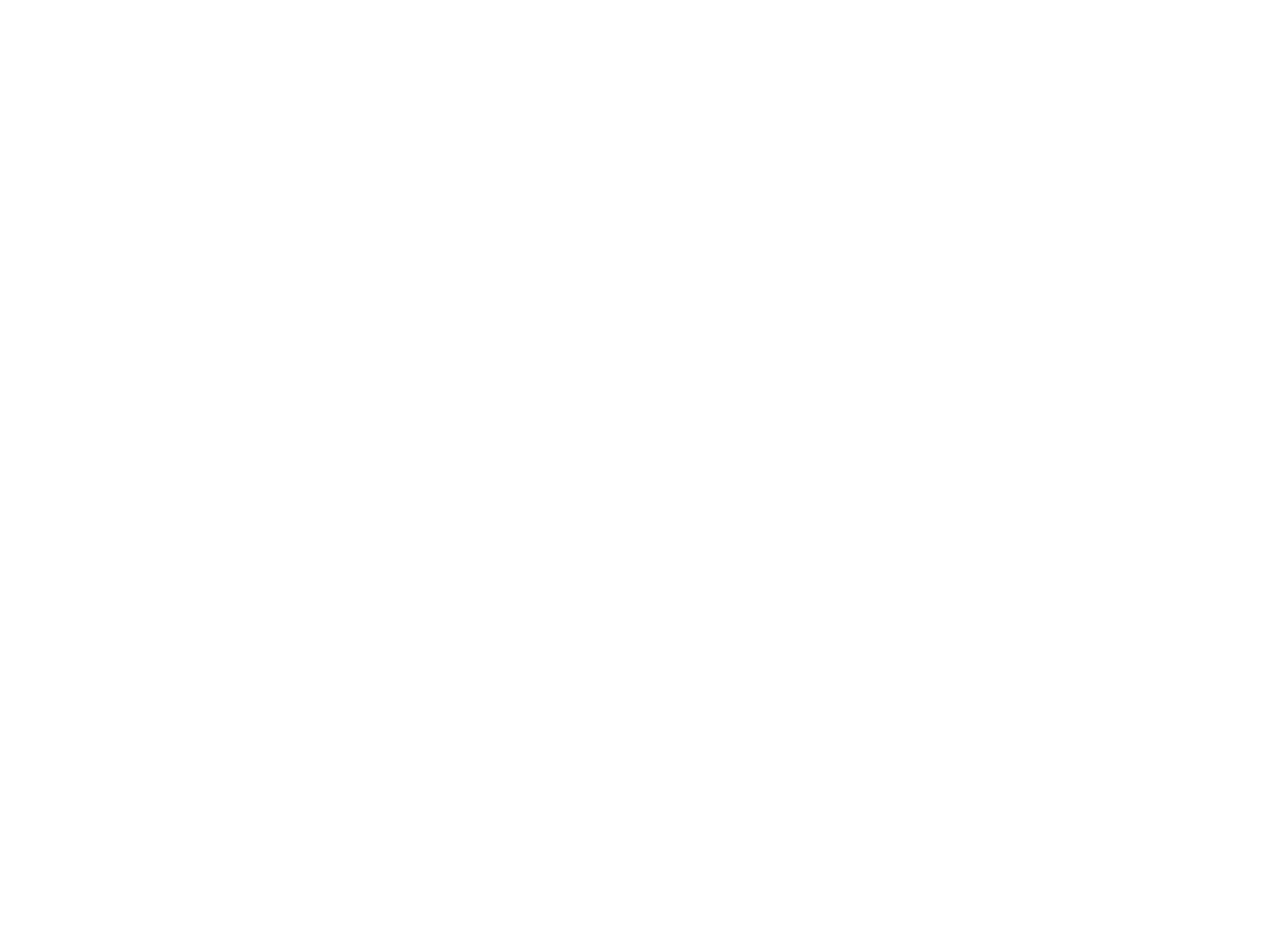
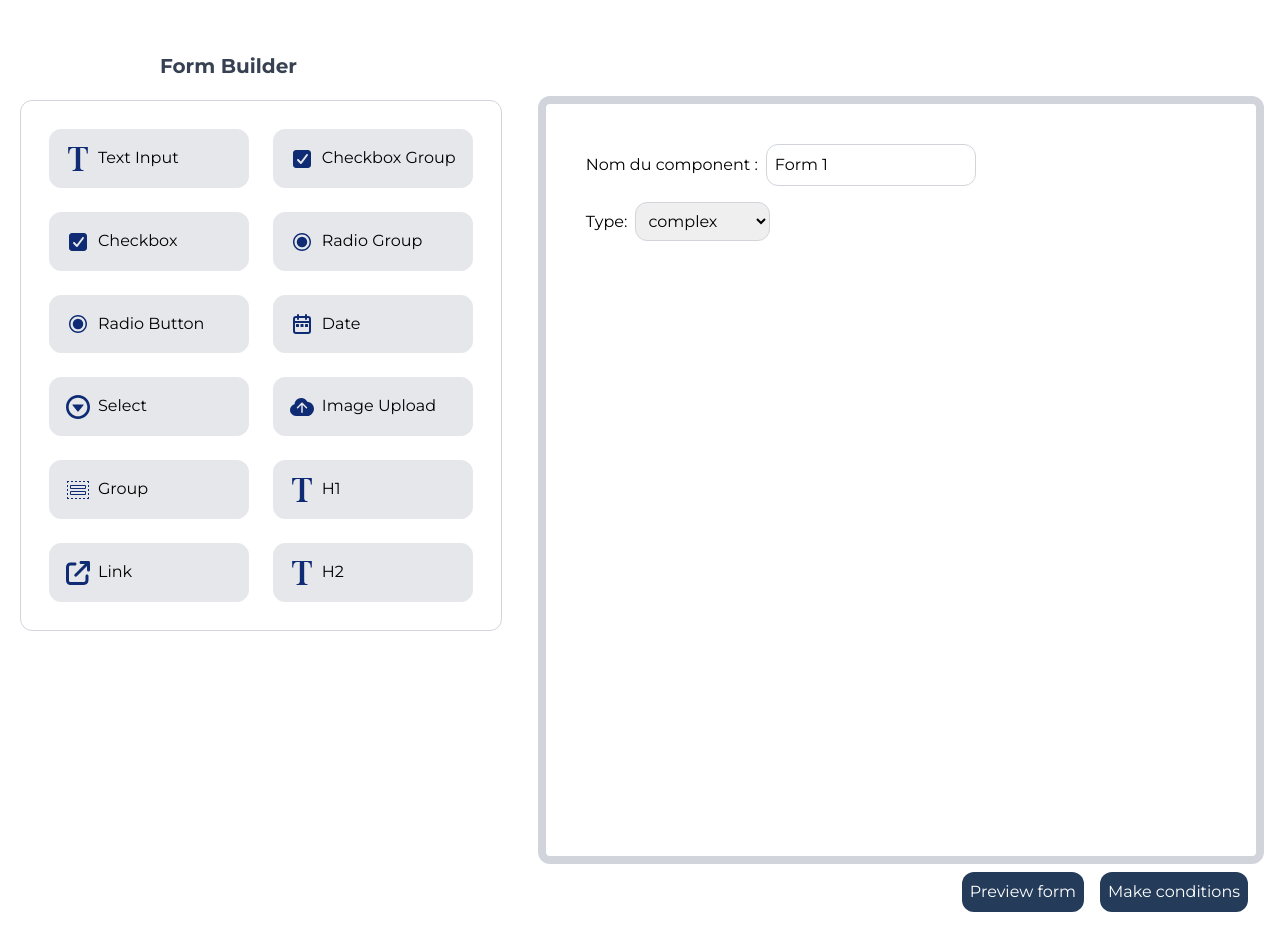
Before and after one commit to Bjaoui-mohamed-aziz/Form-builder, a React (Vite) app: page /form-builder/1 in a window 1280 px wide. Before the commit this address had no page. Before the commit the page ends 800 px from the top, so only its background shows below. Built offline with nearby package versions, Linux system fonts and the light colour scheme.

Commit message:
Ensured FormComponent reflects updated component name and type from FormBuilder

```diff
--- a/src/App.tsx
+++ b/src/App.tsx
@@ -1,12 +1,22 @@
-// App.tsx
-import React from 'react';
-import { Routes, Route } from 'react-router-dom';
+import React, { useState } from 'react';
+import { Routes, Route, useParams } from 'react-router-dom';
 import FormList from './components/FormList';
 import DragDropContext from './components/DragDropContext';
 import Sidebar from './components/Sidebar';
 import FormBuilder from './components/FormBuilder';
 
+type Form = {
+  id: string;
+  name: string;
+  type: string;
+};
+
 const App: React.FC = () => {
+  const [forms, setForms] = useState<Form[]>([
+    { id: '1', name: 'Form 1', type: 'Type 1' },
+    // Add more initial forms if needed
+  ]);
+
   return (
     <Routes>
       <Route
@@ -14,22 +24,21 @@
         element={
           <div className="min-h-screen bg-gray-100 p-8">
             <h1 className="text-2xl font-bold mb-4">Form Components</h1>
-            <FormList />
+            <FormList forms={forms} setForms={setForms} />
           </div>
         }
       />
       <Route
-        path="/form-builder"
+        path="/form-builder/:id"
         element={
           <DragDropContext>
             <div className="flex h-screen mt-8">
               <Sidebar />
-              <FormBuilder />
+              <FormBuilder forms={forms} setForms={setForms} />
             </div>
           </DragDropContext>
         }
       />
-
     </Routes>
   );
 };
--- a/src/components/ConditionModal.tsx
+++ b/src/components/ConditionModal.tsx
@@ -91,7 +91,7 @@
         <div className="flex justify-end">
           <button
             onClick={handleSave}
-            className="bg-blue-500 text-white px-4 py-2 rounded mr-2 hover:bg-blue-600"
+            className="bg-[#243c5a] text-white px-4 py-2 rounded mr-2 hover:bg-blue-600"
           >
             Save
           </button>
--- a/src/components/FormBuilder.tsx
+++ b/src/components/FormBuilder.tsx
@@ -1,4 +1,4 @@
-import React, {  useState } from "react";
+import React, {  useEffect, useState } from "react";
 import { useDrop } from "react-dnd";
 import { ItemTypes, ItemType } from "./types";
 import EditOptionsModal from "./EditOptionsModal";
@@ -10,7 +10,8 @@
 import { Condition } from "./types";
 import ConditionModal from "./ConditionModal";
 import ModalPreview from "./ModalPreview";
-
+import { useNavigate, useParams } from "react-router-dom";
+import FormComponent from "./FormComponent";
 
 
 type FormElement = {
@@ -24,29 +25,60 @@
   conditions?: Condition[];
 };
 
+type Form = {
+  id: string;
+  name: string;
+  type: string;
+};
 
+type FormBuilderProps = {
+  forms: Form[];
+  setForms: React.Dispatch<React.SetStateAction<Form[]>>;
+};
 
-const FormBuilder: React.FC = () => {
+const FormBuilder: React.FC<FormBuilderProps> = ({ forms, setForms }) => {
   const [formElements, setFormElements] = useState<FormElement[]>([]);
   const [showModal, setShowModal] = useState(false);
   const [selectedElementId, setSelectedElementId] = useState<string | null>(null);
   const [editingElement, setEditingElement] = useState<FormElement | null>(null);
-  const [editElement, setEditElement] = useState<FormElement | null>(null);
-  const [componentName, setComponentName] = useState("");
-  const [componentType, setComponentType] = useState<string>("patient");
   const [conditions, setConditions] = useState<Condition[]>([]);
-  const [showNewModal, setShowNewModal] = useState(false);
+  const [showConditionsModal, setShowConditionsModal] = useState(false);
+  const [components, setComponents] = useState<any[]>([]);
+  const { id } = useParams<{ id: string }>();
+  const navigate = useNavigate();
+  const [componentName, setComponentName] = useState('');
+  const [componentType, setComponentType] = useState('');
 
+  useEffect(() => {
+    if (id) {
+      const form = forms.find(form => form.id === id);
+      if (form) {
+        setComponentName(form.name);
+        setComponentType(form.type);
+      }
+    }
+  }, [id, forms]);
+
+  const handleSaveForm = () => {
+    if (id) {
+      setForms(prevForms =>
+        prevForms.map(form =>
+          form.id === id ? { ...form, name: componentName, type: componentType } : form
+        )
+      );
+    }
+    navigate('/');
+  };
 
   const [, drop] = useDrop({
     accept: Object.values(ItemTypes),
     drop: (item: { type: ItemType }) => {
-      setFormElements((prev) => [
+      setFormElements(prev => [
         ...prev,
         { id: Date.now().toString(), type: item.type },
       ]);
     },
-    collect: (monitor) => ({
+    collect: monitor => ({
       isOver: !!monitor.isOver(),
     }),
   });
@@ -57,26 +89,27 @@
 
   const handleCloseModal = () => {
     setShowModal(false);
-  }
+  };
 
+  const handleDeleteComponent = (id: string) => {
+    setComponents(components.filter(component => component.id !== id));
+  };
 
   const handleSaveCondition = (condition: Condition) => {
-    setConditions((prev) => [...prev, condition]);
+    setConditions(prev => [...prev, condition]);
   };
 
-
-
   const handleUpdateElement = (id: string, value: string) => {
-    setFormElements((prev) =>
-      prev.map((element) =>
+    setFormElements(prev =>
+      prev.map(element =>
         element.id === id ? { ...element, value } : element
       )
     );
   };
 
   const handleUpdateOptions = (id: string, options: string[]) => {
-    setFormElements((prev) =>
-      prev.map((element) =>
+    setFormElements(prev =>
+      prev.map(element =>
         element.id === id ? { ...element, options } : element
       )
     );
@@ -84,8 +117,8 @@
 
   const handleDeleteElement = () => {
     if (selectedElementId) {
-      setFormElements((prev) =>
-        prev.filter((element) => element.id !== selectedElementId)
+      setFormElements(prev =>
+        prev.filter(element => element.id !== selectedElementId)
       );
       setSelectedElementId(null); // Clear selection after deletion
     }
@@ -96,25 +129,24 @@
   };
 
   const handleInputChange = (id: string, value: string) => {
-    setFormElements((prev) =>
-      prev.map((element) =>
+    setFormElements(prev =>
+      prev.map(element =>
         element.id === id ? { ...element, value } : element
       )
     );
   };
 
-
   const handleLabelChange = (id: string, label: string) => {
-    setFormElements((prev) =>
-      prev.map((element) =>
+    setFormElements(prev =>
+      prev.map(element =>
         element.id === id ? { ...element, label } : element
       )
     );
   };
 
   const handleDefaultValueChange = (id: string, defaultValue: string) => {
-    setFormElements((prev) =>
-      prev.map((element) =>
+    setFormElements(prev =>
+      prev.map(element =>
         element.id === id ? { ...element, defaultValue } : element
       )
     );
@@ -128,16 +160,9 @@
     setEditingElement(null);
   };
 
-  const handleSaveEdit = (updatedElement: FormElement) => {
-    setFormElements((prev) =>
-      prev.map((el) => (el.id === updatedElement.id ? updatedElement : el))
-    );
-    setEditElement(null);
-  };
-
   const moveElement = (id: string, direction: "up" | "down") => {
-    setFormElements((prev) => {
-      const index = prev.findIndex((element) => element.id === id);
+    setFormElements(prev => {
+      const index = prev.findIndex(element => element.id === id);
       if (index === -1) return prev;
 
       const newIndex = direction === "up" ? index - 1 : index + 1;
@@ -180,6 +205,8 @@
           <option> prescription </option>
           <option> workflow </option>
         </select>
+
+
         {formElements.map((element) => (
           <div
       key={element.id}
@@ -420,7 +447,7 @@
         </button>
 
         <button
-         onClick={() => setShowNewModal(true)}
+         onClick={() => setShowConditionsModal(true)}
            className="mb-4 mr-4 mt-2 p-2 bg-[#243c5a] text-white rounded-xl hover:shadow-lg"
         >
           Make conditions
@@ -436,16 +463,26 @@
           componentName={componentName}
           componentType={componentType}
           formRef={undefined}
+          onSave={handleSaveForm}
         />
       )}
-{showNewModal && (
+{showConditionsModal && (
   <ConditionModal
-    onClose={() => setShowNewModal(false)}
+    onClose={() => setShowConditionsModal(false)}
     onSave={handleSaveCondition}
     formElements={formElements}
   />
 )}
 
+{components.map((component) => (
+          <FormComponent
+            key={component.id}
+            id={component.id}
+            name={component.name}
+            type={component.type}
+            onDelete={handleDeleteComponent}
+          />
+        ))}
 
 
       {editingElement && (
--- a/src/components/FormComponent.tsx
+++ b/src/components/FormComponent.tsx
@@ -22,7 +22,7 @@
         <button className="p-2 bg-gray-300 mr-2 text-black rounded" onClick={() => onDelete(id)}>
           Delete
         </button>
-        <Link to="/form-builder">
+        <Link to={`/form-builder/${id}`}>
           <button className="p-2 bg-[#233368] text-white rounded">
             Edit
           </button>
--- a/src/components/FormList.tsx
+++ b/src/components/FormList.tsx
@@ -1,32 +1,33 @@
-import React, { useState } from "react";
-import FormComponent from "./FormComponent";
+import React from 'react';
+import FormComponent from './FormComponent';
 
+type FormListProps = {
+  forms: {
+    id: string;
+    name: string;
+    type: string;
+  }[];
+  setForms: React.Dispatch<React.SetStateAction<{
+    id: string;
+    name: string;
+    type: string;
+  }[]>>;
+};
 
-const FormList: React.FC = () => {
-    // Initial form list state (example data)
-    const [forms, setForms] = useState<{ id: string, name: string, type: string }[]>([
-      { id: '1', name: 'Form 1', type: 'complex' },
-      { id: '2', name: 'Form 2', type: 'access' },
-      { id: '3', name: 'Form 3', type: 'patient' },
-      { id: '4', name: 'Form 4', type: 'patient' },
-
-      // Add more forms as needed
-    ]);
-
-    // Handle delete functionality
-    const handleDelete = (id: string) => {
-      setForms((prevForms) => prevForms.filter(form => form.id !== id));
-    };
+const FormList: React.FC<FormListProps> = ({ forms, setForms }) => {
+  const handleDelete = (id: string) => {
+    setForms(prevForms => prevForms.filter(form => form.id !== id));
+  };
 
   return (
-    <div className="p-4 flex flex-row flex-wrap flex-initial grow">
-       {forms.map(form => (
+    <div>
+      {forms.map(form => (
         <FormComponent
           key={form.id}
           id={form.id}
           name={form.name}
           type={form.type}
-          onDelete={handleDelete} // Pass delete handler as a prop
+          onDelete={handleDelete}
         />
       ))}
     </div>
--- a/src/components/types.ts
+++ b/src/components/types.ts
@@ -40,3 +40,14 @@
     fieldToAppear: string; // The field that should appear if the condition is met
 
 };
+
+export type Form = {
+  id: string;
+  name: string;
+  type: string;
+};
+
+export type FormBuilderProps = {
+  forms: Form[];
+  setForms: React.Dispatch<React.SetStateAction<Form[]>>;
+};
```
Also changed, not shown: src/components/ModalPreview.tsx (+7 -2 lines).
